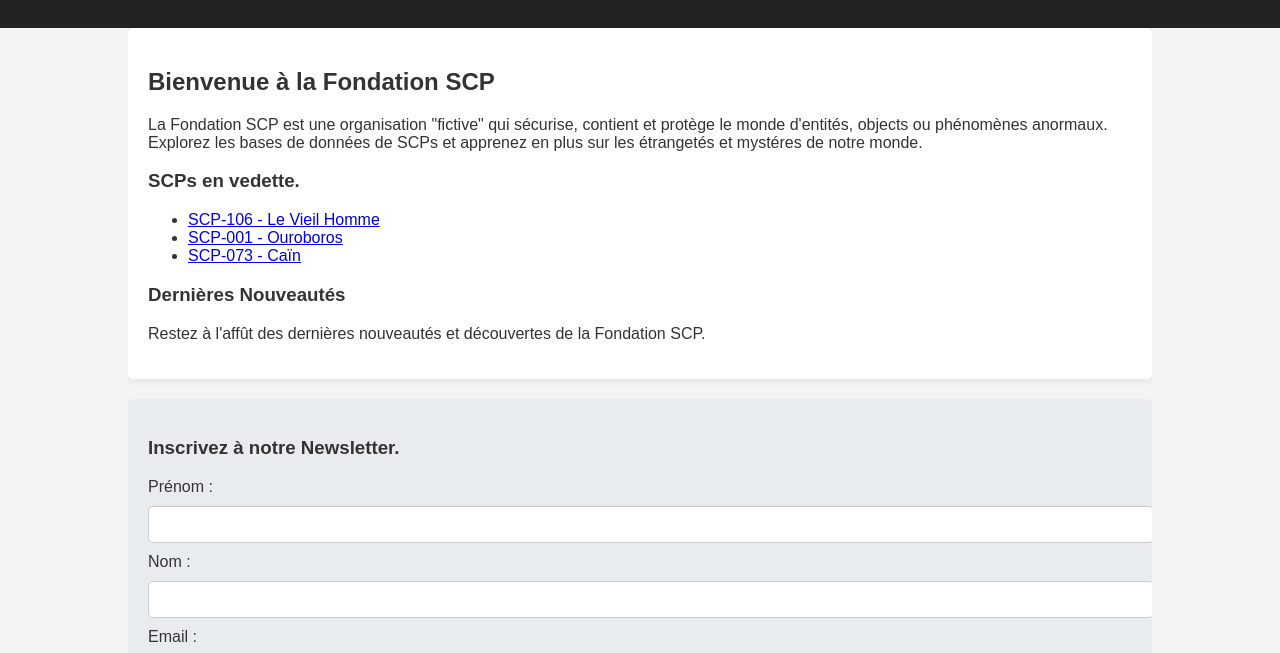
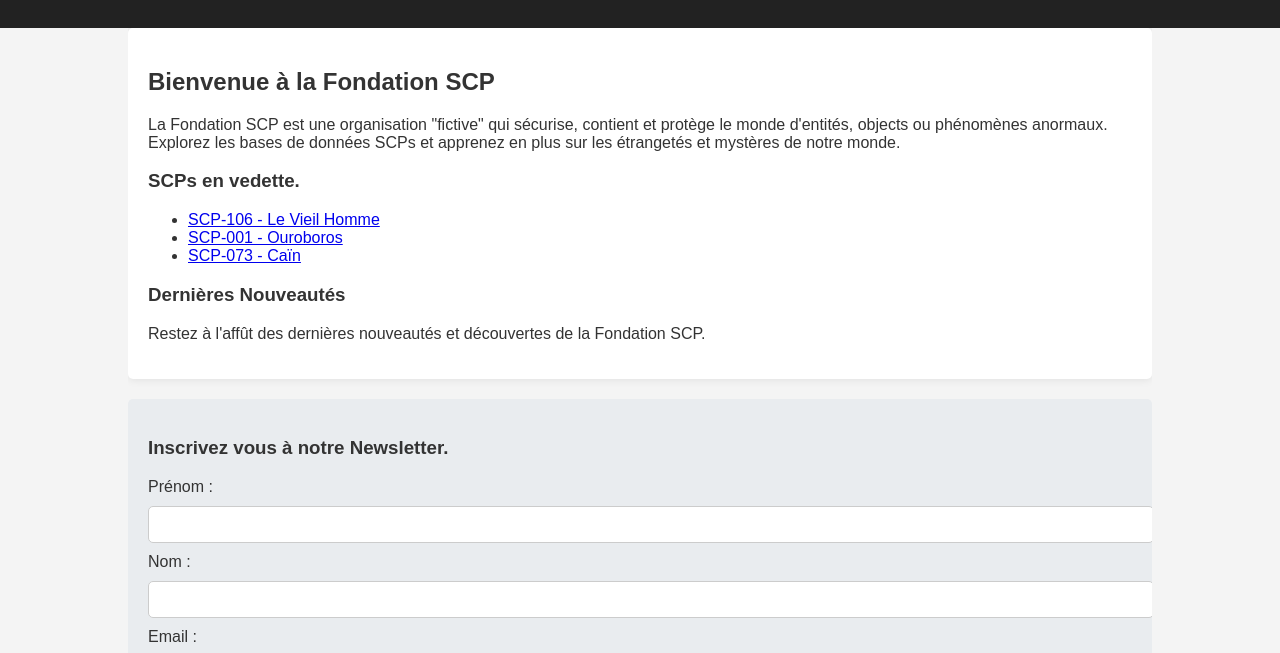
Before and after one commit to Arzblouf/Site-Web, a plain HTML site: page index.html in a window 1280 px wide. Shown: the part 110-763 px from the top of the page. Drawn offline with Linux system fonts and the light colour scheme.

Commit message:
Quelques fautes d'ortographes corrigées.

```diff
--- a/index.html
+++ b/index.html
@@ -22,7 +22,7 @@
 
             <div class="main-content">
                 <h2>Bienvenue à la Fondation SCP</h2>
-                <p>La Fondation SCP est une organisation "fictive" qui sécurise, contient et protège le monde d'entités, objects ou phénomènes anormaux. Explorez les bases de données de SCPs et apprenez en plus sur les étrangetés et mystéres de notre monde.</p>
+                <p>La Fondation SCP est une organisation "fictive" qui sécurise, contient et protège le monde d'entités, objects ou phénomènes anormaux. Explorez les bases de données SCPs et apprenez en plus sur les étrangetés et mystères de notre monde.</p>
 
                 <h3>SCPs en vedette.</h3>
                 <ul>
@@ -36,7 +36,7 @@
             </div>
 
             <div class="form-container">
-                <h3>Inscrivez à notre Newsletter.</h3>
+                <h3>Inscrivez vous à notre Newsletter.</h3>
                 <form action="#" method="post">
                     <label for="prenom">Prénom :</label>
                     <input type="text" id="prenom" name="prenom" required>
```
